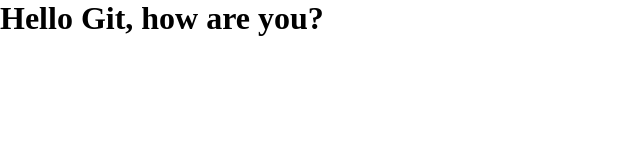
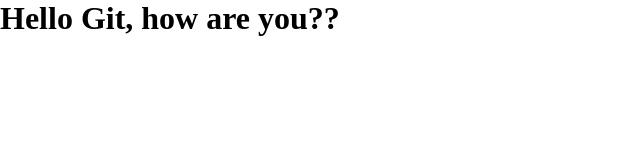
Before and after one commit to Nepeliak/gitlearn, a plain HTML site: page index.html in a window 1280 px wide. Shown: the full height of the page, 0-640 px from the left. Drawn offline with Linux system fonts and the light colour scheme.

Commit message:
change index

```diff
--- a/index.html
+++ b/index.html
@@ -13,6 +13,6 @@
     </style>
 </head>
 <body>
-    <h1>Hello Git, how are you?</h1>
+    <h1>Hello Git, how are you??</h1>
 </body>
 </html>
```
